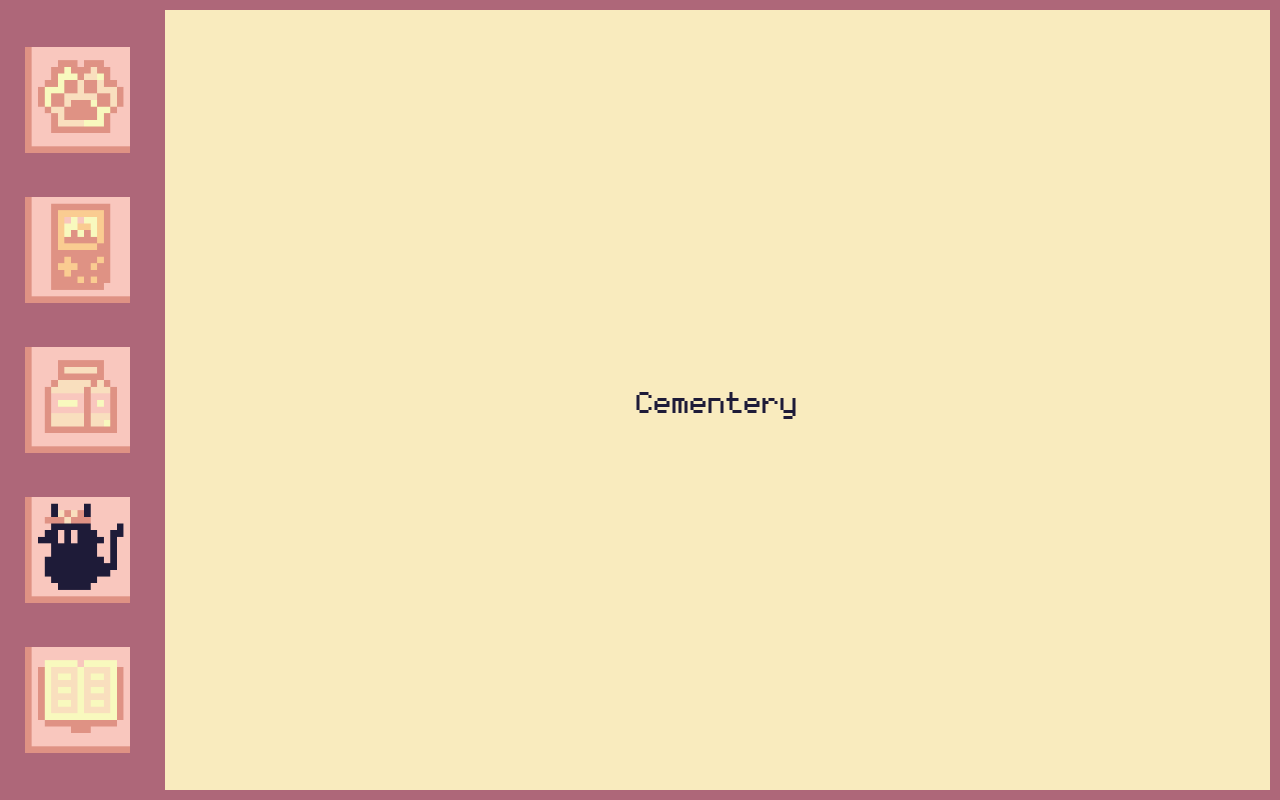
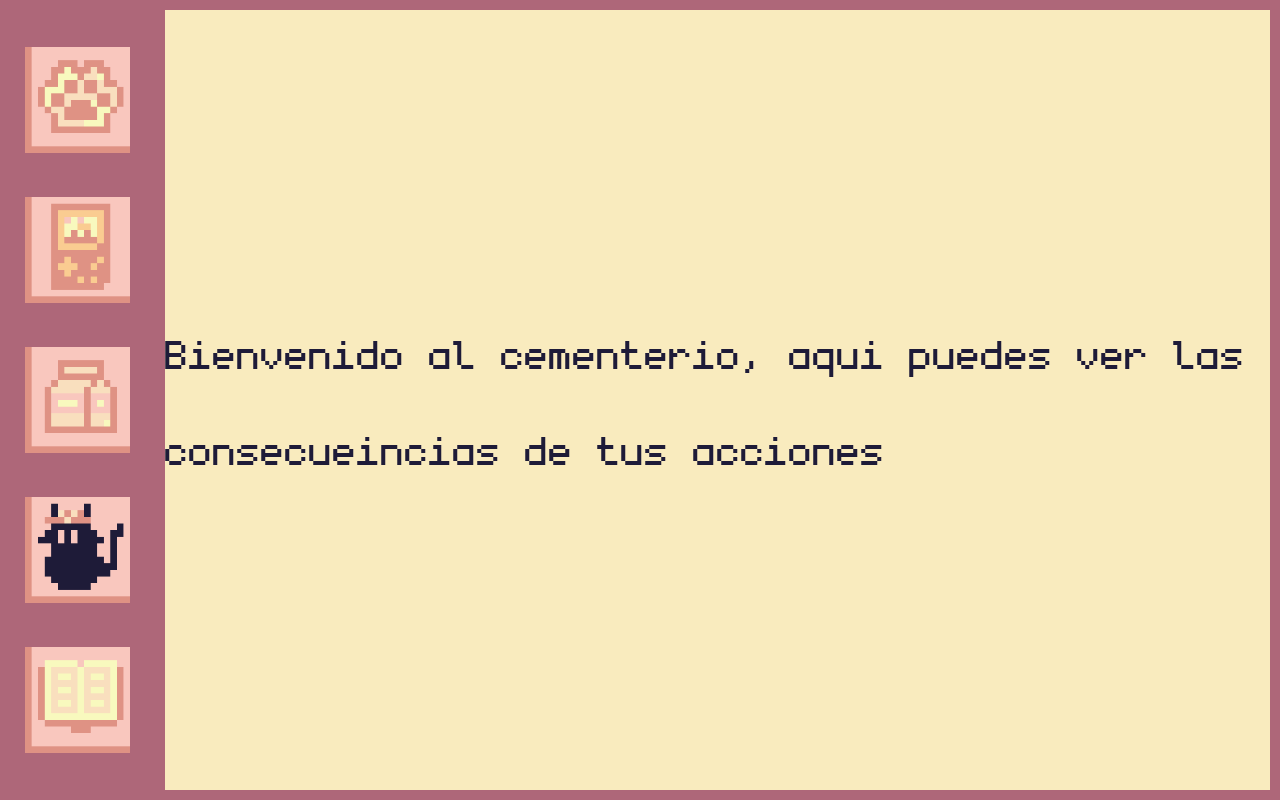
Before and after one commit to LuisGarrillo/tomo-kitten-next, a Next.js app: page /cementery in a window 1280 px wide. Built offline with nearby package versions, Linux system fonts and the light colour scheme.

Commit message:
Change page structure

```diff
--- a/src/app/cementery/page.js
+++ b/src/app/cementery/page.js
@@ -1,7 +1,44 @@
+'use client'
+import { useState, useEffect } from "react";
+import { getData } from "../cache";
+const base = (
+  <div></div>
+)
+
 export default function Cementery() {
-    return (
+    let [page, setPage] = useState(base);
+
+    function getHistory() {
+      let history = getData("history", {"mascots": []});
+      if (!history)
+        return (
+          <p>Parece que no has perdido a ninguna mascota, tu consciencia debe estar limpia!</p>
+        );
+      console.log(history);
+      const elements = history["mascots"].map((mascot) => (
+        <div className="cementery-entry" key={mascot}>
+          <p>
+            {mascot["name"]}
+          </p>
+        </div>
+      ));
+      return elements;
+    }
+    const history = getHistory();
+
+    const cementery = (
       <div>
-        Cementery
+        <h1>Bienvenido al cementerio, aqui puedes ver las consecueincias de tus acciones</h1>
+        <div>
+          {history}
+        </div>
       </div>
     );
+
+
+    useEffect(() => {
+      setPage(cementery);
+    }, [])
+
+    return page;
   }
--- a/src/app/customize/page.js
+++ b/src/app/customize/page.js
@@ -15,13 +15,14 @@ export default function Customize() {
 
     return (
         <TimerLayout>
-            <h2>Personalizar</h2>
-            <Kitten accessory={selectedAccessory} />
-            <div className="accessory-buttons">
-                <button onClick={() => selectAccessory("accessory1")}>Accesorio 1</button>
-                <button onClick={() => selectAccessory("accessory2")}>Accesorio 2</button>
-                <button onClick={() => selectAccessory("accessory3")}>Accesorio 3</button>
-                <button onClick={() => selectAccessory("accessory4")}>Accesorio 4</button>
+            <div className="page-wrapper">
+                <Kitten accessory={selectedAccessory} />
+                <div className="button-wrapper">
+                    <button onClick={() => selectAccessory("accessory1")}>Accesorio 1</button>
+                    <button onClick={() => selectAccessory("accessory2")}>Accesorio 2</button>
+                    <button onClick={() => selectAccessory("accessory3")}>Accesorio 3</button>
+                    <button onClick={() => selectAccessory("accessory4")}>Accesorio 4</button>
+                </div>
             </div>
         </TimerLayout>
     );
--- a/src/app/feed/page.js
+++ b/src/app/feed/page.js
@@ -29,13 +29,14 @@ export default function Feed() {
 
     return (
         <TimerLayout>
-            <h2>Hambre</h2>
+            <div className="page-wrapper">
             <Kitten />
-            <div>
+            <div className="button-wrapper">
                 <button onClick={increaseHunger} value={10}>Comida 1</button>
                 <button onClick={increaseHunger} value={20}>Comida 2</button>
                 <button onClick={increaseHunger} value={30}>Comida 3</button>
             </div>
+            </div>
         </TimerLayout>
     );
 }
--- a/src/app/play/page.js
+++ b/src/app/play/page.js
@@ -13,6 +13,7 @@ export default function Play() {
 
     return (
       <TimerLayout>
+        <div className="page-wrapper">
           <Kitten/>
           <div className="button-wrapper">
             <BaseButton
@@ -26,7 +27,7 @@ export default function Play() {
               value={"happiness"}
             />
           </div>
-
+        </div>
       </TimerLayout>
     );
   }
```
Lines whose indentation alone changed are shown as unchanged.
